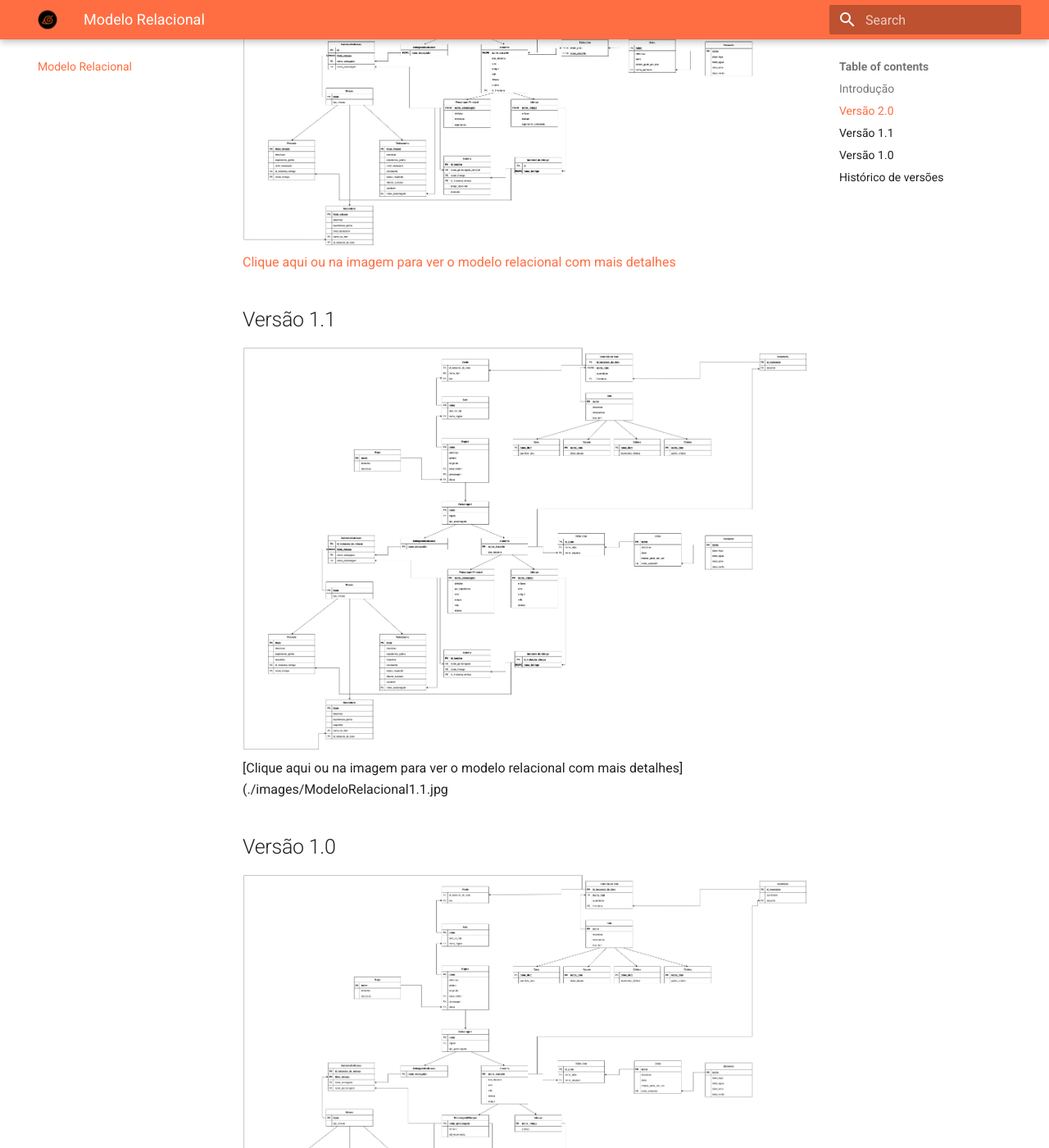
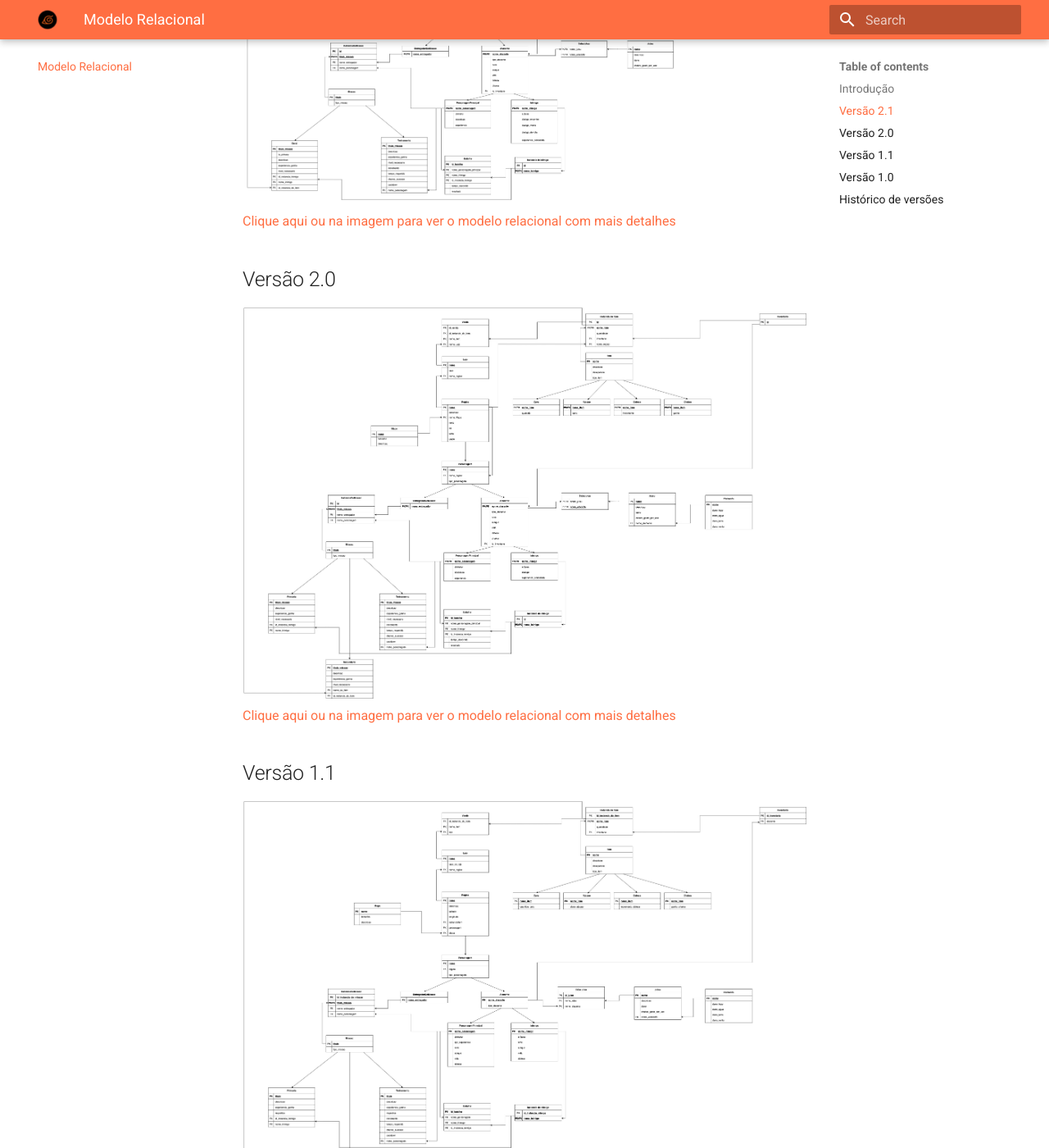
Before and after one commit to SBD1/grupo3_Naruto, an MkDocs documentation site: the page built from documentation/docs/modelo_relacional.md, in a window 1280 px wide and 1400 px high, scrolled down 600 px. Shown: the whole window at 82% size. Built offline with MkDocs 1.6.1 and Material for MkDocs 9.7.7, drawn with Linux system fonts in a browser that asks for light colours; some of the changed text lies outside the part shown.

Commit message:
docs: altera modelo relacioanl - inclui instância de região e exclui entidade elemento, missão secundária, ajusta missão primária para missão geral.

```diff
--- a/documentation/docs/modelo_relacional.md
+++ b/documentation/docs/modelo_relacional.md
@@ -4,14 +4,17 @@
 
 Este documento tem como objetivo representar os dados da aplicação, em formato de tabelas, que serão futuramente implementados em um sistema gerenciador de banco de dados.
 
+## Versão 2.1
+[![Imagem de capa](./images/modelo-relacional21.png)](./images/modelo-relacional21.png)
+[Clique aqui ou na imagem para ver o modelo relacional com mais detalhes](./images/modelo-relacional21.png)
+
 ## Versão 2.0
-
 [![Imagem de capa](./images/modelo-relacional2.jpg)](./images/modelo-relacional2.jpg)
 [Clique aqui ou na imagem para ver o modelo relacional com mais detalhes](./images/modelo-relacional2.jpg)
 ## Versão 1.1
 
 [![Imagem de capa](./images/ModeloRelacional1.1.jpg)](./images/ModeloRelacional1.1.jpg)
-[Clique aqui ou na imagem para ver o modelo relacional com mais detalhes](./images/ModeloRelacional1.1.jpg
+[Clique aqui ou na imagem para ver o modelo relacional com mais detalhes](./images/ModeloRelacional1.1.jpg)
 ## Versão 1.0
 
 [![Imagem de capa](./images/modelo-relacional-1.0.jpg)](./images/modelo-relacional-1.0.jpg)
```
Also changed, not shown: documentation/docs/images/modelo-relacional21.png (added).
